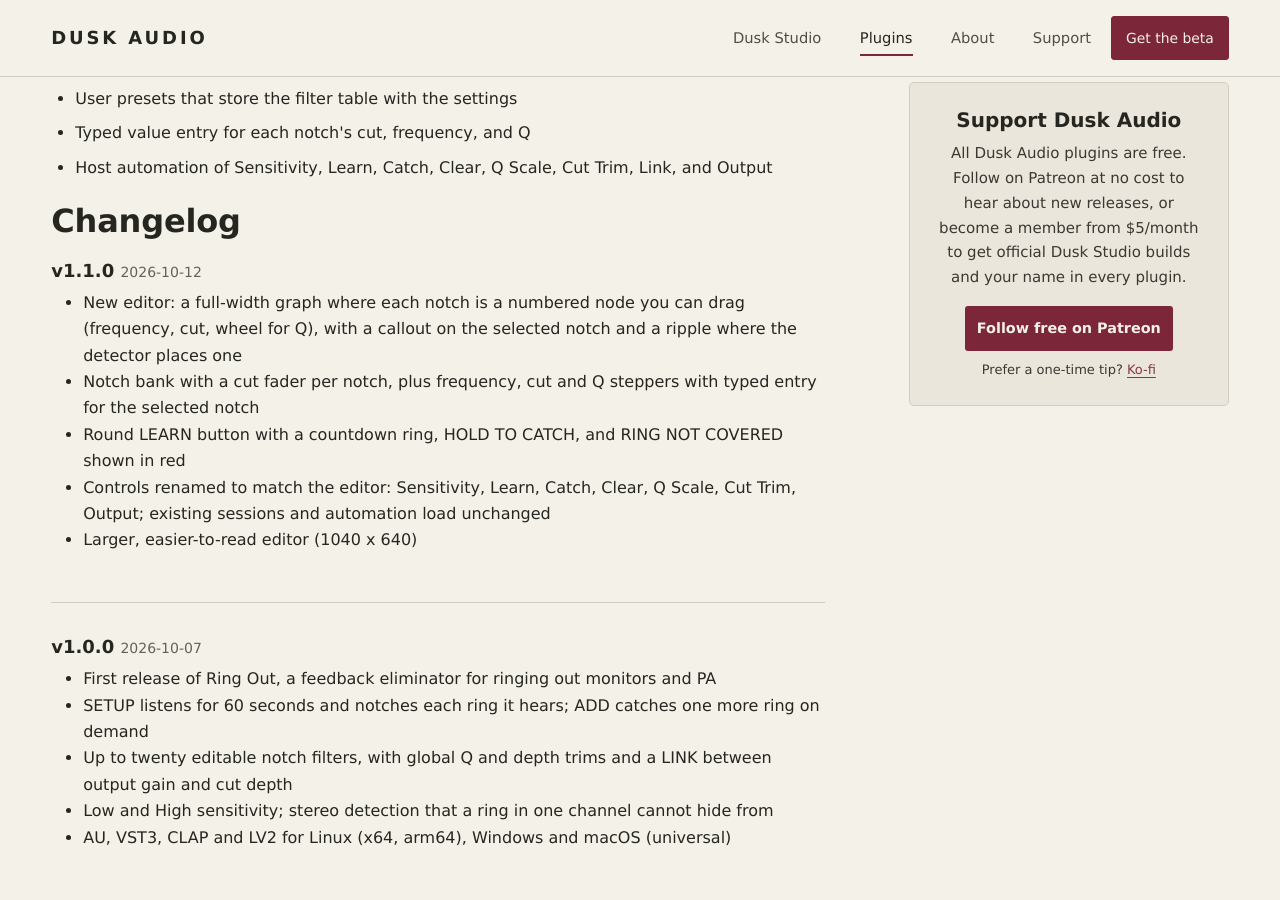
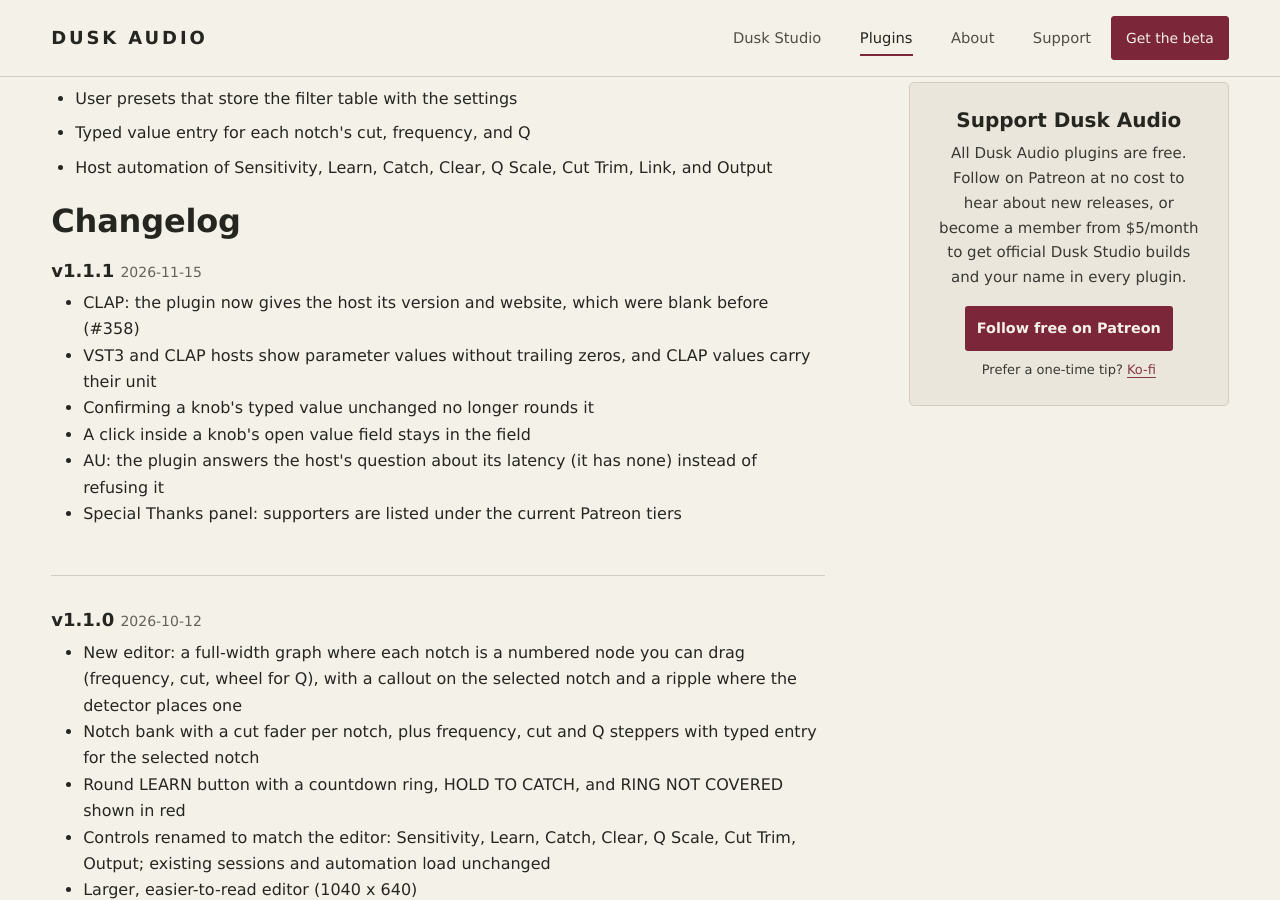
Before and after one commit to dusk-audio/dusk-audio.github.io, a Jekyll site: the page built from _plugins/ring-out.md, in a window 1280 px wide and 900 px high, scrolled down 1801 px. Built offline with Jekyll 4.4.1, drawn with Linux system fonts in a browser that asks for light colours; some of the changed text lies outside the part shown.

Commit message:
Update Sunset Circuits to v1.0.10, Ring Out to v1.1.1

```diff
--- a/_data/plugins.yml
+++ b/_data/plugins.yml
@@ -192,7 +192,7 @@
     presets and a user preset library. Completely free.
   status: released
   featured: true
-  version: 1.0.9
+  version: 1.0.10
   released: "2026-07-26"
 - name: Convolution Reverb
   slug: convolution-reverb
@@ -234,4 +234,4 @@
   status: released
   featured: true
   released: "2026-10-07"
-  version: 1.1.0
+  version: 1.1.1
--- a/_plugins/ring-out.md
+++ b/_plugins/ring-out.md
@@ -4,7 +4,7 @@ title: Ring Out
 slug: ring-out
 tagline: Feedback eliminator for live audio
 description: Ring Out finds the frequencies that feed back and notches them out, with a one-minute LEARN to ring out a system, CATCH to catch a ring during the show, and up to twenty notches you can drag on the graph or pull on their own faders. Free AU, VST3, CLAP, and LV2 plugin for Linux, Windows, and macOS.
-version: "1.1.0"
+version: "1.1.1"
 screenshot: /assets/images/plugins/ring-out-screenshot.webp
 
 features:
@@ -39,6 +39,15 @@ requirements:
   - "Sample rates: 44.1 kHz to 192 kHz"
 
 changelog:
+  - version: "1.1.1"
+    date: "2026-11-15"
+    changes:
+      - "CLAP: the plugin now gives the host its version and website, which were blank before (#358)"
+      - "VST3 and CLAP hosts show parameter values without trailing zeros, and CLAP values carry their unit"
+      - "Confirming a knob's typed value unchanged no longer rounds it"
+      - "A click inside a knob's open value field stays in the field"
+      - "AU: the plugin answers the host's question about its latency (it has none) instead of refusing it"
+      - "Special Thanks panel: supporters are listed under the current Patreon tiers"
   - version: "1.1.0"
     date: "2026-10-12"
     changes:
--- a/_plugins/sunset-circuits.md
+++ b/_plugins/sunset-circuits.md
@@ -59,6 +59,10 @@ requirements:
   - "Sample rates: 44.1kHz to 192kHz"
 
 changelog:
+  - version: "1.0.10"
+    date: "2026-11-15"
+    changes:
+      - "A click inside the open value field of a filter frequency, envelope time, rate, LFO fade, delay time, reverb decay or pre-delay, slide time or FM ratio knob stays in the field instead of closing it and starting a drag (#337)"
   - version: "1.0.9"
     date: "2026-11-09"
     changes:
```
Also changed, not shown: other parts of _plugins/sunset-circuits.md (+1 -1 lines), 2 other files.
